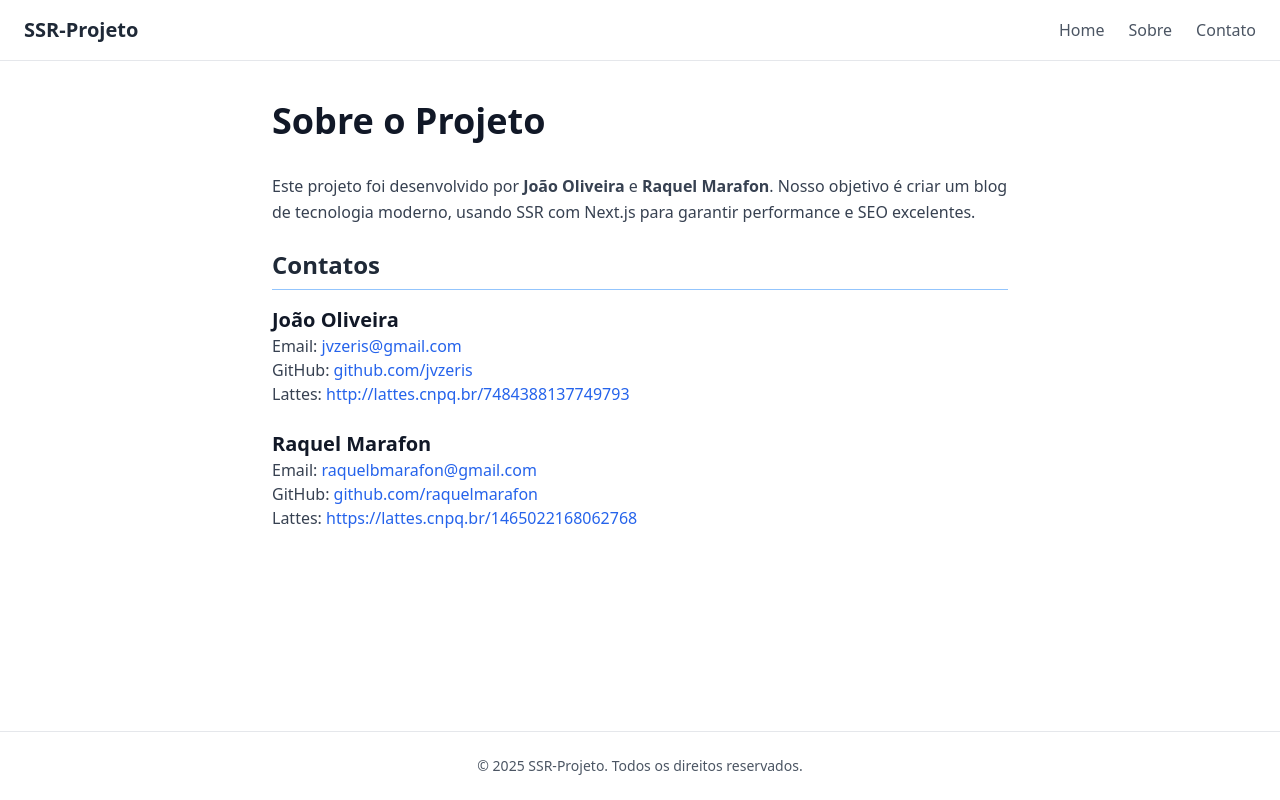
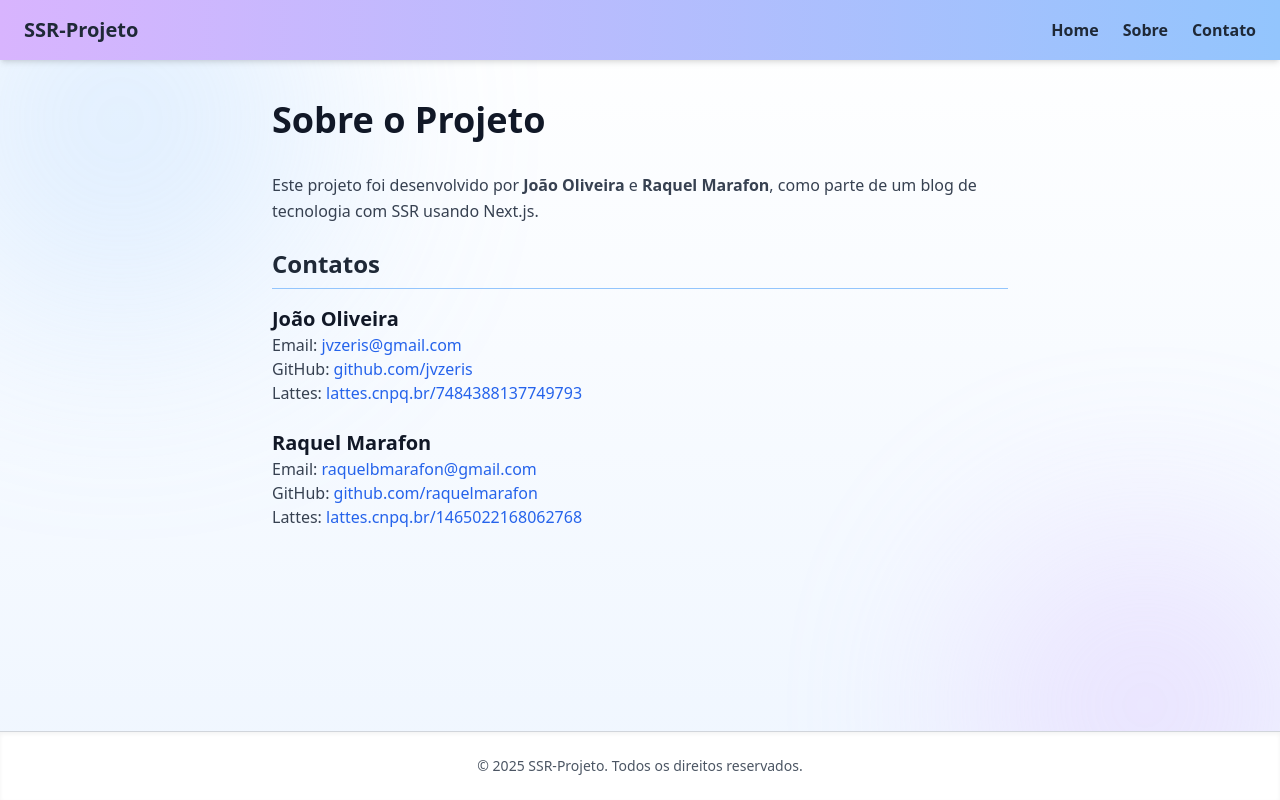
Before and after one commit to jvzeris/ssr-projeto, a Next.js app: page /about in a window 1280 px wide. Built offline with nearby package versions, Linux system fonts and the light colour scheme.

Commit message:
atualização

```diff
--- a/src/app/about/page.tsx
+++ b/src/app/about/page.tsx
@@ -2,125 +2,56 @@ import Link from 'next/link'
 
 export default function About() {
     return (
-        <div className="min-h-screen flex flex-col bg-white text-gray-900">
-            {/* Nav */}
-            <nav className="bg-white border-b border-gray-200">
+        <div className="min-h-screen flex flex-col bg-gradient-to-b from-white to-blue-50 relative overflow-hidden">
+            {/* Bolhas visuais no fundo */}
+            <div className="absolute top-0 left-0 w-full h-full opacity-30 pointer-events-none z-0">
+                <div className="absolute w-[400px] h-[400px] bg-blue-300 rounded-full -top-20 -left-20 blur-[120px]" />
+                <div className="absolute w-[350px] h-[350px] bg-purple-300 rounded-full -bottom-20 -right-10 blur-[100px]" />
+            </div>
+
+            {/* Navbar */}
+            <nav className="bg-gradient-to-r from-purple-300 to-blue-300 shadow-md relative z-10">
                 <div className="max-w-7xl mx-auto px-6 py-4 flex justify-between items-center">
                     <h1 className="text-xl font-semibold text-gray-800">SSR-Projeto</h1>
-                    <ul className="flex space-x-6 text-gray-600">
-                        <li>
-                            <Link href="/" className="hover:text-blue-500 transition-colors duration-200">
-                                Home
-                            </Link>
-                        </li>
-                        <li>
-                            <Link href="/about" className="hover:text-blue-500 transition-colors duration-200">
-                                Sobre
-                            </Link>
-                        </li>
-                        <li>
-                            <Link href="/contact" className="hover:text-blue-500 transition-colors duration-200">
-                                Contato
-                            </Link>
-                        </li>
+                    <ul className="flex space-x-6 text-gray-800 font-semibold">
+                        <li><Link href="/" className="hover:text-black transition-colors">Home</Link></li>
+                        <li><Link href="/about" className="hover:text-black transition-colors">Sobre</Link></li>
+                        <li><Link href="/contact" className="hover:text-black transition-colors">Contato</Link></li>
                     </ul>
                 </div>
             </nav>
 
-            {/* Conteúdo principal */}
-            <main className="flex-grow max-w-3xl mx-auto px-6 py-10 sm:px-4">
+            <main className="flex-grow max-w-3xl mx-auto px-6 py-10 sm:px-4 relative z-10">
                 <h2 className="text-4xl font-extrabold mb-8 text-gray-900">Sobre o Projeto</h2>
 
                 <p className="mb-6 text-gray-700 leading-relaxed">
-                    Este projeto foi desenvolvido por <strong>João Oliveira</strong> e <strong>Raquel Marafon</strong>.
-                    Nosso objetivo é criar um blog de tecnologia moderno, usando SSR com Next.js para garantir performance e SEO excelentes.
+                    Este projeto foi desenvolvido por <strong>João Oliveira</strong> e <strong>Raquel Marafon</strong>, como parte de um blog de tecnologia com SSR usando Next.js.
                 </p>
 
-                <section>
                 <h3 className="text-2xl font-semibold mb-4 text-gray-800 border-b border-blue-300 pb-2">
                     Contatos
                 </h3>
 
-                    {/* João Oliveira */}
                 <div className="mb-6">
                     <h4 className="text-xl font-semibold text-gray-900">João Oliveira</h4>
                     <ul className="text-gray-700">
-                            <li>
-                                Email:{' '}
-                                <a
-                                    href="mailto:jvzeris@gmail.com"
-                                    className="text-blue-600 hover:underline"
-                                >
-                                    jvzeris@gmail.com
-                                </a>
-                            </li>
-                            <li>
-                                GitHub:{' '}
-                                <a
-                                    href="https://github.com/jvzeris/"
-                                    target="_blank"
-                                    rel="noopener noreferrer"
-                                    className="text-blue-600 hover:underline"
-                                >
-                                    github.com/jvzeris
-                                </a>
-                            </li>
-                            <li>
-                                Lattes:{' '}
-                                <a
-                                    href="http://lattes.cnpq.br/7484388137749793"
-                                    target="_blank"
-                                    rel="noopener noreferrer"
-                                    className="text-blue-600 hover:underline"
-                                >
-                                    http://lattes.cnpq.br/7484388137749793
-                                </a>
-                            </li>
+                        <li>Email: <a href="mailto:jvzeris@gmail.com" className="text-blue-600 hover:underline">jvzeris@gmail.com</a></li>
+                        <li>GitHub: <a href="https://github.com/jvzeris" className="text-blue-600 hover:underline" target="_blank">github.com/jvzeris</a></li>
+                        <li>Lattes: <a href="http://lattes.cnpq.br/7484388137749793" className="text-blue-600 hover:underline" target="_blank">lattes.cnpq.br/7484388137749793</a></li>
                     </ul>
                 </div>
 
-                    {/* Raquel Marafon */}
                 <div>
                     <h4 className="text-xl font-semibold text-gray-900">Raquel Marafon</h4>
                     <ul className="text-gray-700">
-                            <li>
-                                Email:{' '}
-                                <a
-                                    href="mailto:raquelbmarafon@gmail.com"
-                                    className="text-blue-600 hover:underline"
-                                >
-                                    raquelbmarafon@gmail.com
-                                </a>
-                            </li>
-                            <li>
-                                GitHub:{' '}
-                                <a
-                                    href="https://github.com/raquelmarafon"
-                                    target="_blank"
-                                    rel="noopener noreferrer"
-                                    className="text-blue-600 hover:underline"
-                                >
-                                    github.com/raquelmarafon
-                                </a>
-                            </li>
-                            <li>
-                                Lattes:{' '}
-                                <a
-                                    href="https://lattes.cnpq.br/1465022168062768"
-                                    target="_blank"
-                                    rel="noopener noreferrer"
-                                    className="text-blue-600 hover:underline"
-                                >
-                                    https://lattes.cnpq.br/1465022168062768
-                                </a>
-                            </li>
+                        <li>Email: <a href="mailto:raquelbmarafon@gmail.com" className="text-blue-600 hover:underline">raquelbmarafon@gmail.com</a></li>
+                        <li>GitHub: <a href="https://github.com/raquelmarafon" className="text-blue-600 hover:underline" target="_blank">github.com/raquelmarafon</a></li>
+                        <li>Lattes: <a href="https://lattes.cnpq.br/1465022168062768" className="text-blue-600 hover:underline" target="_blank">lattes.cnpq.br/1465022168062768</a></li>
                     </ul>
                 </div>
-                </section>
             </main>
 
-            {/* Footer */}
-            <footer className="bg-white border-t border-gray-200 py-6 text-center text-gray-600 text-sm">
+            <footer className="bg-white border-t border-gray-300 py-6 text-center text-gray-600 text-sm shadow-inner relative z-10">
                 © 2025 SSR-Projeto. Todos os direitos reservados.
             </footer>
         </div>
--- a/src/app/contact/page.tsx
+++ b/src/app/contact/page.tsx
@@ -2,55 +2,52 @@ import Link from 'next/link'
 
 export default function Contact() {
     return (
-        <div className="min-h-screen flex flex-col bg-white text-gray-900">
-            {/* Nav */}
-            <nav className="bg-white border-b border-gray-200">
+        <div className="min-h-screen flex flex-col bg-gradient-to-b from-white to-blue-50 relative overflow-hidden">
+            {/* Bolhas visuais no fundo */}
+            <div className="absolute top-0 left-0 w-full h-full opacity-30 pointer-events-none z-0">
+                {/* Bolha azul no topo esquerdo */}
+                <div className="absolute w-[400px] h-[400px] bg-blue-300 rounded-full -top-20 -left-20 blur-[120px]"></div>
+
+                {/* Bolha roxa no fundo direito */}
+                <div className="absolute w-[350px] h-[350px] bg-purple-300 rounded-full -bottom-20 -right-10 blur-[100px]"></div>
+            </div>
+
+            {/* Navbar */}
+            <nav className="bg-gradient-to-r from-purple-300 to-blue-300 shadow-md relative z-10">
                 <div className="max-w-7xl mx-auto px-6 py-4 flex justify-between items-center">
                     <h1 className="text-xl font-semibold text-gray-800">SSR-Projeto</h1>
-                    <ul className="flex space-x-6 text-gray-600">
+                    <ul className="flex space-x-6 text-gray-800 font-semibold">
                         <li>
-                            <Link href="/" className="hover:text-blue-500 transition-colors duration-200">
-                                Home
-                            </Link>
+                            <Link href="/" className="hover:text-black transition-colors">Home</Link>
                         </li>
                         <li>
-                            <Link href="/about" className="hover:text-blue-500 transition-colors duration-200">
-                                Sobre
-                            </Link>
+                            <Link href="/about" className="hover:text-black transition-colors">Sobre</Link>
                         </li>
                         <li>
-                            <Link href="/contact" className="hover:text-blue-500 transition-colors duration-200">
-                                Contato
-                            </Link>
+                            <Link href="/contact" className="hover:text-black transition-colors">Contato</Link>
                         </li>
                     </ul>
                 </div>
             </nav>
 
             {/* Conteúdo principal */}
-            <main className="flex-grow max-w-3xl mx-auto px-6 py-10 sm:px-4">
+            <main className="flex-grow max-w-3xl mx-auto px-6 py-10 sm:px-4 relative z-10">
                 <h2 className="text-4xl font-extrabold mb-8 text-gray-900">Contato</h2>
 
-                <p className="mb-6 text-gray-700 leading-relaxed">
-                    Quer falar com a gente? Seguem os contatos:
+                <p className="mb-6 text-gray-700">
+                    Quer falar com a gente? Seguem os contatos abaixo:
                 </p>
 
                 <ul className="text-gray-700 space-y-4">
                     <li>
-                        <strong>João Oliveira</strong> —{' '}
-                        <a
-                            href="mailto:jvzeris@gmail.com"
-                            className="text-blue-600 hover:underline"
-                        >
+                        <strong>João Oliveira:</strong>{' '}
+                        <a href="mailto:jvzeris@gmail.com" className="text-blue-600 hover:underline">
                             jvzeris@gmail.com
                         </a>
                     </li>
                     <li>
-                        <strong>Raquel Marafon</strong> —{' '}
-                        <a
-                            href="mailto:raquelbmarafon@gmail.com"
-                            className="text-blue-600 hover:underline"
-                        >
+                        <strong>Raquel Marafon:</strong>{' '}
+                        <a href="mailto:raquelbmarafon@gmail.com" className="text-blue-600 hover:underline">
                             raquelbmarafon@gmail.com
                         </a>
                     </li>
@@ -58,7 +55,7 @@ export default function Contact() {
             </main>
 
             {/* Footer */}
-            <footer className="bg-white border-t border-gray-200 py-6 text-center text-gray-600 text-sm">
+            <footer className="bg-white border-t border-gray-300 py-6 text-center text-gray-600 text-sm shadow-inner relative z-10">
                 © 2025 SSR-Projeto. Todos os direitos reservados.
             </footer>
         </div>
--- a/src/app/page.tsx
+++ b/src/app/page.tsx
@@ -6,34 +6,21 @@ export default async function Home() {
   const news: NewsItem[] = await getNews()
 
   return (
-    <div className="min-h-screen flex flex-col bg-gray-100 text-gray-900">
-      {/* Nav */}
-      <nav className="bg-white border-b border-gray-300 shadow-sm">
+    <div className="min-h-screen flex flex-col bg-gradient-to-b from-sky-50 to-purple-100 relative overflow-hidden">
+      {/* Navbar */}
+      <nav className="bg-gradient-to-r from-purple-300 to-blue-300 shadow-md relative z-10">
         <div className="max-w-7xl mx-auto px-6 py-4 flex justify-between items-center">
           <h1 className="text-xl font-semibold text-gray-800">SSR-Projeto</h1>
-          <ul className="flex space-x-6 text-gray-600">
-            <li>
-              <Link href="/" className="hover:text-blue-500 transition-colors duration-200">
-                Home
-              </Link>
-            </li>
-            <li>
-              <Link href="/about" className="hover:text-blue-500 transition-colors duration-200">
-                Sobre
-              </Link>
-            </li>
-            <li>
-              <Link href="/contact" className="hover:text-blue-500 transition-colors duration-200">
-                Contato
-              </Link>
-            </li>
+          <ul className="flex space-x-6 text-gray-800 font-semibold">
+            <li><Link href="/" className="hover:text-black transition-colors">Home</Link></li>
+            <li><Link href="/about" className="hover:text-black transition-colors">Sobre</Link></li>
+            <li><Link href="/contact" className="hover:text-black transition-colors">Contato</Link></li>
           </ul>
         </div>
       </nav>
 
       {/* Conteúdo principal */}
-      <main className="flex-grow max-w-7xl mx-auto px-6 py-10 sm:px-4 space-y-14">
-        {/* Posts do Blog */}
+      <main className="flex-grow max-w-7xl mx-auto px-6 py-10 sm:px-4 space-y-14 relative z-10">
         <section>
           <h2 className="text-3xl font-extrabold mb-6 text-gray-900 border-b-4 border-blue-300 pb-2">
             Posts do Blog
@@ -52,7 +39,6 @@ export default async function Home() {
           </ul>
         </section>
 
-        {/* Notícias de Tecnologia */}
         <section>
           <h2 className="text-3xl font-extrabold mb-6 text-gray-900 border-b-4 border-blue-300 pb-2">
             Notícias de Tecnologia
@@ -79,7 +65,7 @@ export default async function Home() {
       </main>
 
       {/* Footer */}
-      <footer className="bg-white border-t border-gray-300 py-6 text-center text-gray-600 text-sm shadow-inner">
+      <footer className="bg-white border-t border-gray-300 py-6 text-center text-gray-600 text-sm shadow-inner relative z-10">
         © 2025 SSR-Projeto. Todos os direitos reservados.
       </footer>
     </div>
```
Lines whose indentation alone changed are shown as unchanged.
